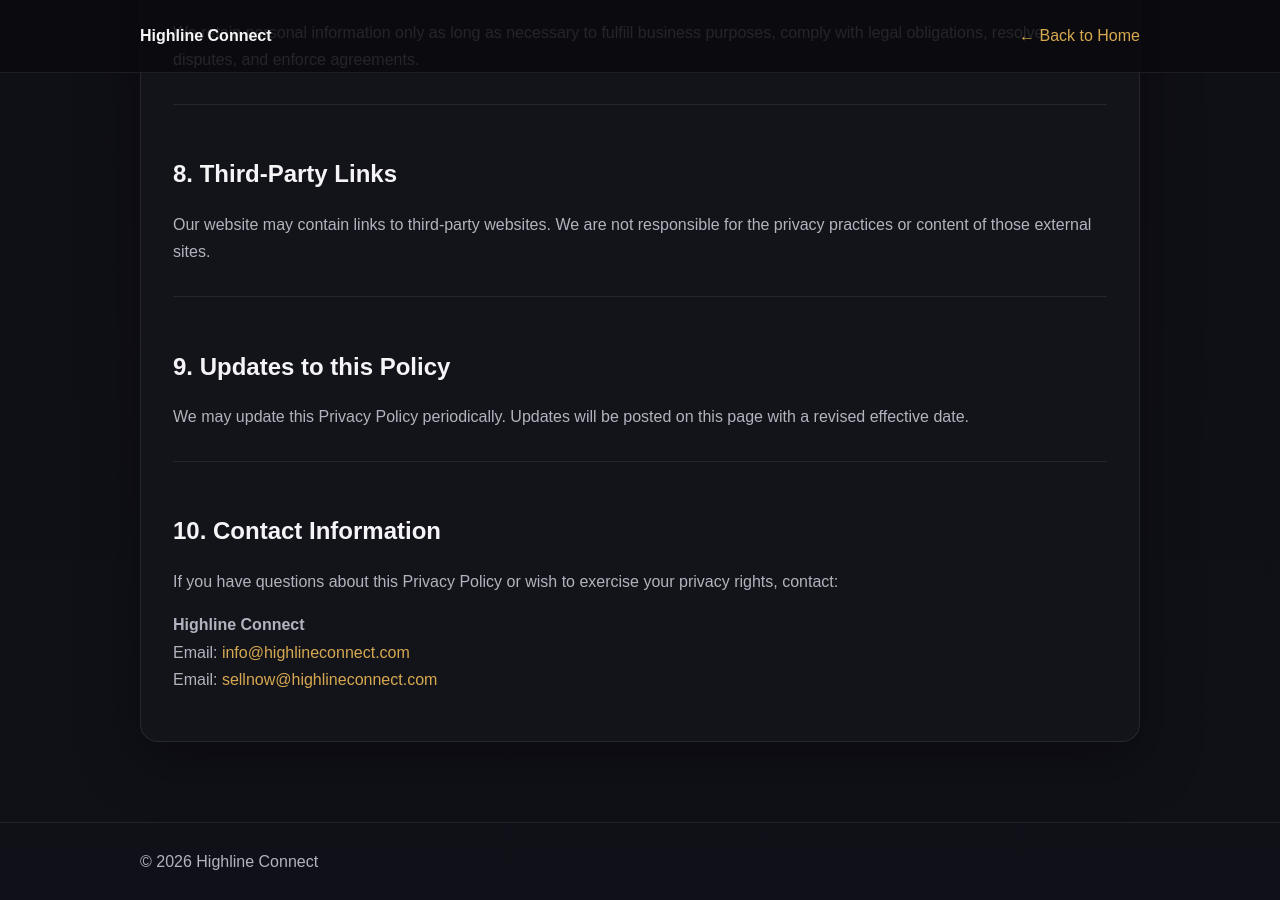
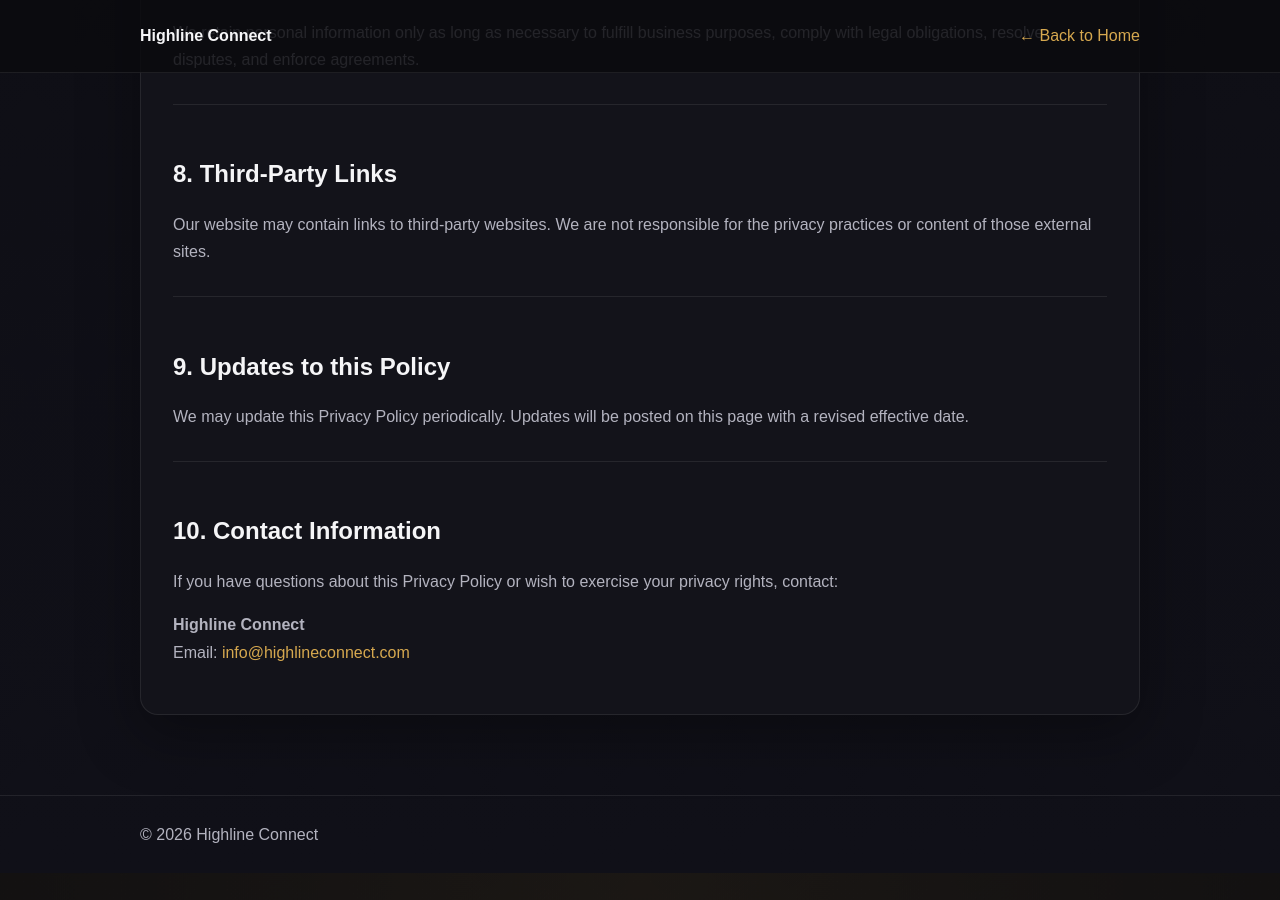
Before and after one commit to TFlex13/TFlex13.github.io, a Jekyll site: the page privacy.html, which Jekyll copies as it is, in a window 1280 px wide and 900 px high, scrolled down 2515 px. Built offline with Jekyll 4.4.1, drawn with Linux system fonts in a browser that asks for light colours; after the commit the page ends 3388 px from its top, so only the background shows below that.

Commit message:
Update privacy.html

```diff
--- a/privacy.html
+++ b/privacy.html
@@ -271,7 +271,6 @@ privacy rights, contact:
 <p>
 <strong>Highline Connect</strong><br>
 Email: <a href="mailto:info@highlineconnect.com">info@highlineconnect.com</a><br>
-Email: <a href="mailto:sellnow@highlineconnect.com">sellnow@highlineconnect.com</a>
 </p>
 
 </section>
```
